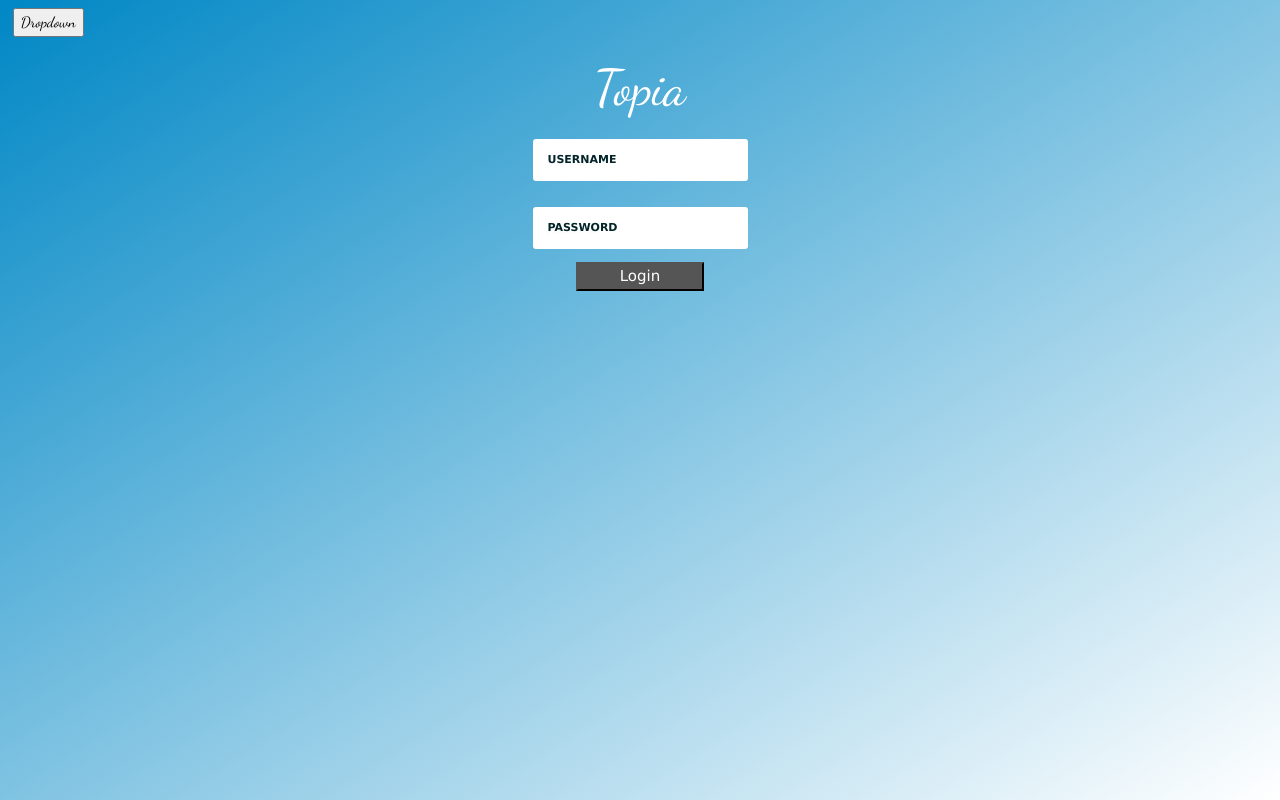
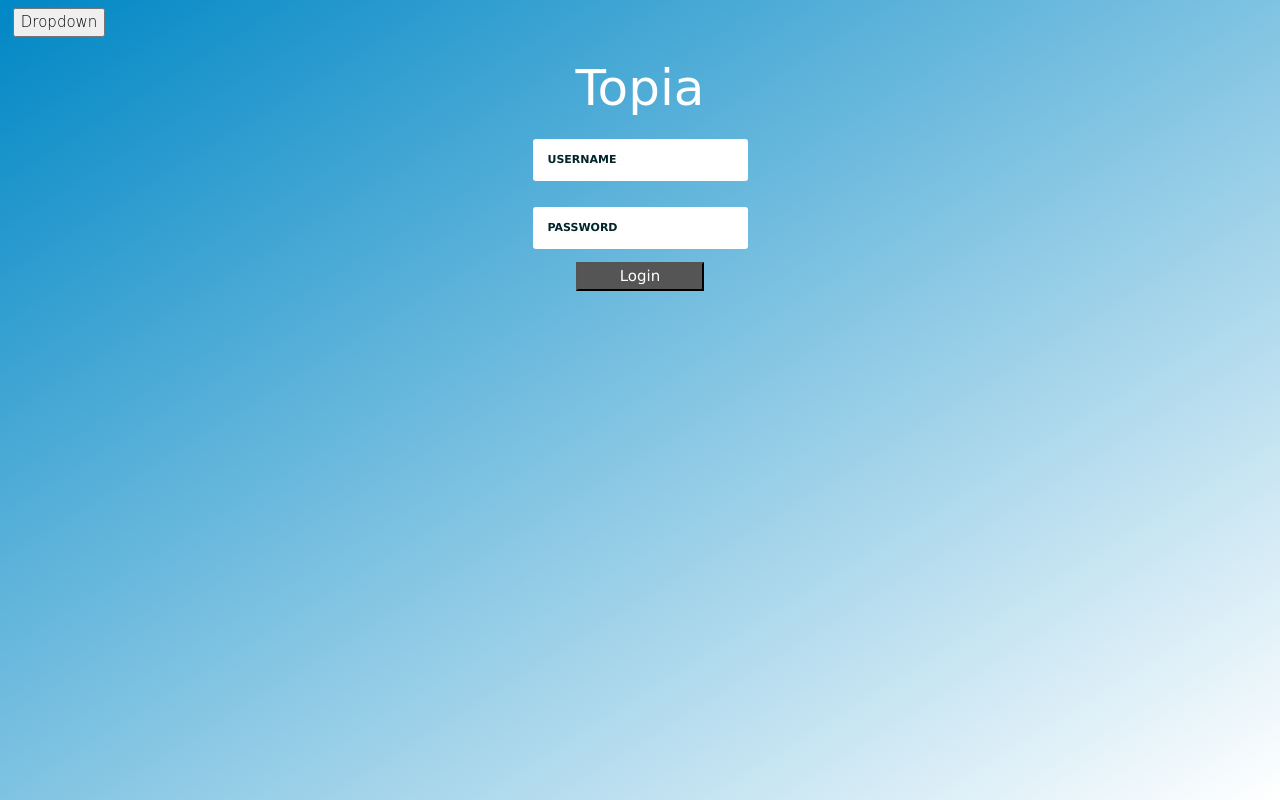
Before and after one commit to DannyDepresso/DannyDepresso.github.io, a plain HTML site: page index.html in a window 1280 px wide. Drawn offline with nearby package versions, Linux system fonts and the light colour scheme.

Commit message:
Update index.html

```diff
--- a/index.html
+++ b/index.html
@@ -6,7 +6,6 @@
     <script src="yeet.js" ></script>
     <title>Login | Topia</title>
     <link href="https://www.w3schools.com/w3css/4/w3.css" rel="stylesheet">
-    <link href="https://fonts.googleapis.com/css2?family=Dancing+Script&display=swap" rel="stylesheet">
     <script src="https://ajax.googleapis.com/ajax/libs/jquery/3.5.1/jquery.min.js"></script>
   </head>
   <body>
```
